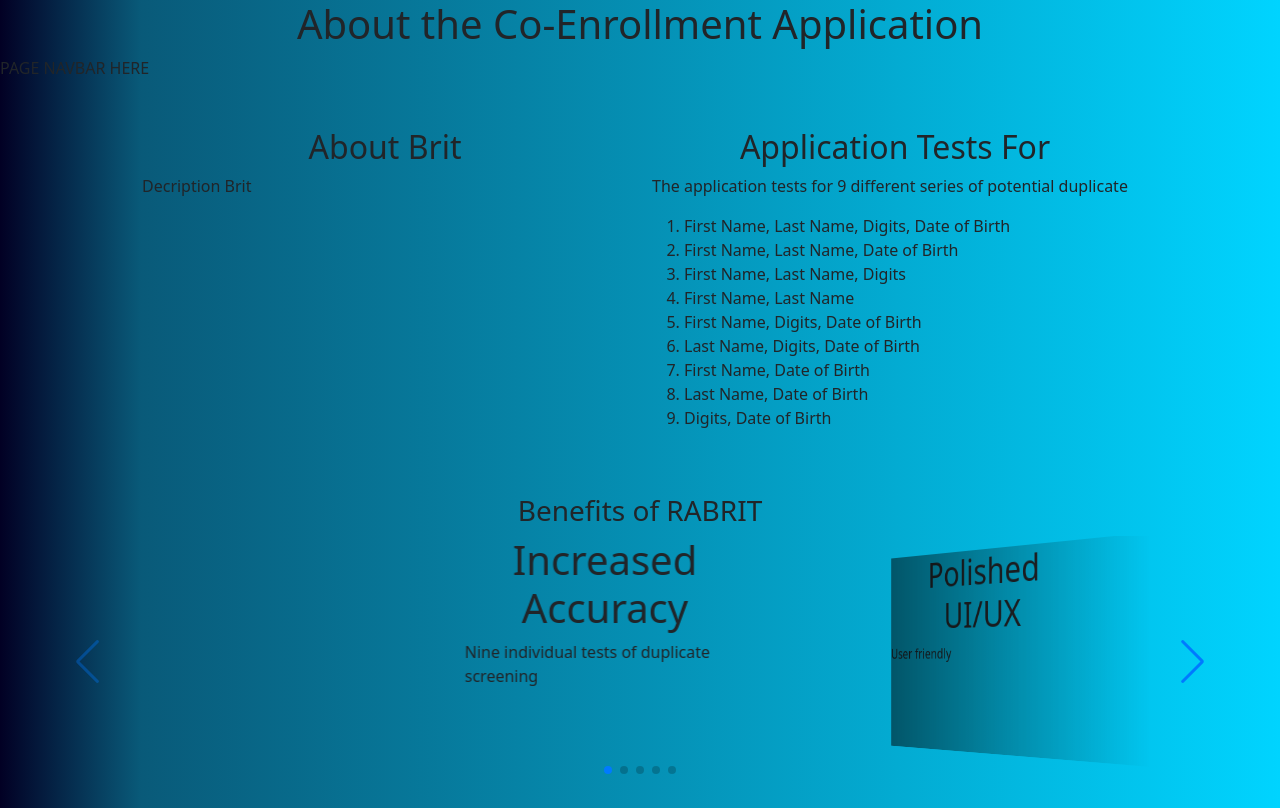
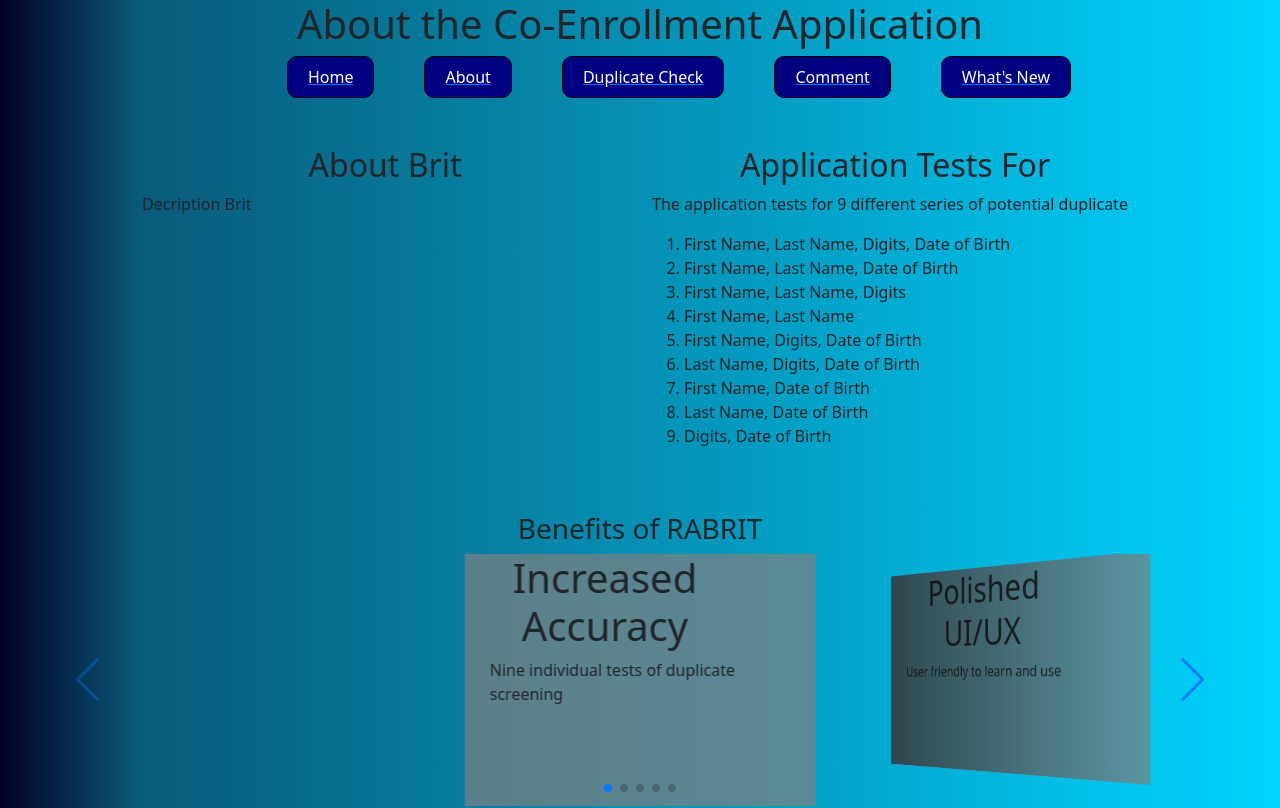
Before and after one commit to bsovic23/duplicate-check, a React (Create React App) app in the folder client/: page /duplicate-check/about in a window 1280 px wide. Shown: the top 808 px of the page. Built offline with nearby package versions, Linux system fonts and the light colour scheme.

Commit message:
created a page navbar, updated the list of error enrollment order, css format edits

```diff
--- a/client/src/components/DuplicateCheck/DuplicateCheckForm/index.js
+++ b/client/src/components/DuplicateCheck/DuplicateCheckForm/index.js
@@ -116,6 +116,7 @@ const DuplicateCheckForm = (props) => {
 
     const handleSubmitScreening = (event) => {
         event.preventDefault();
+        console.log(excelData);
         const resultScreeningOne = functionOneScreening(excelData);
         const resultScreeningTwo = functionTwoScreening(excelData);
         const resultScreeningThree = functionThreeScreening(excelData);
--- a/client/src/components/DuplicateCheck/DuplicateCheckImport/index.js
+++ b/client/src/components/DuplicateCheck/DuplicateCheckImport/index.js
@@ -38,10 +38,9 @@ const DuplicateCheckImport = () => {
       data.push(rowData);
     }
   });
-
-    // Use the 'data' array here or pass it to another function/component
     setExcelData(data);
   };
+
 
   return (
     <section class="duplicate-check-import">
--- a/client/src/components/DuplicateCheck/DuplicateCheckResults/index.js
+++ b/client/src/components/DuplicateCheck/DuplicateCheckResults/index.js
@@ -4,8 +4,6 @@ import 'bootstrap/dist/css/bootstrap.min.css';
 const DuplicateCheckResults = (props) => {
     const { results } = props;
     const [resultOne, resultTwo, resultThree, resultFour, resultFive, resultSix, resultSeven, resultEight, resultNine ] = results;
-    console.log(resultOne);
-    console.log(resultThree);
 
     return(
         <section class='duplicate-check-results'>
@@ -158,7 +156,7 @@ const DuplicateCheckResults = (props) => {
                         </div>
                     </div>
                     <div class="row">
-                        <h4>FN, LN, DOB, DIGITS</h4>
+                        <h4>LN, DOB, DIGITS</h4>
                         <div>
                             {resultSix.length > 1 ? (
                             <table border="1">
@@ -187,7 +185,7 @@ const DuplicateCheckResults = (props) => {
                         </div>
                     </div>
                     <div class="row">
-                        <h4>FN, LN</h4>
+                        <h4>FN, DOB</h4>
                         <div>
                             {resultSeven.length > 1 ? (
                             <table border="1">
--- /dev/null
+++ b/client/src/components/PageNavbar/index.js
@@ -0,0 +1,20 @@
+import React from 'react';
+import { Link } from 'react-router-dom';
+
+const PageNavbar = ({navElements}) => {
+    return(
+        <section class='page-navbar'>
+            <nav class="nav">
+                {navElements.map((nav) => (
+                    <Link key={nav.id} to={nav.link}>
+                        <button class='nav-link'>
+                            {nav.text}
+                        </button>
+                    </Link>
+                ))}
+            </nav>
+        </section>
+    )
+};
+
+export default PageNavbar;
--- a/client/src/index.css
+++ b/client/src/index.css
@@ -98,7 +98,7 @@ footer {
   color: yellow;
 }
 
-/* Navbar =============================================== */
+/* Home Navbar =============================================== */
 .navbar .nav-link {
   font-size: 20px;
   margin: 10px;
@@ -108,6 +108,31 @@ footer {
 .navbar .nav-link:hover {
   color: yellow;
   transition: 0.9s;
+}
+
+/* Page Navbar ================================================ */
+.page-navbar {
+  display: flex;
+  justify-content: center;
+  align-items: center;
+}
+
+.page-navbar .nav {
+  display: flex;
+  margin-left: 10%;
+}
+
+.page-navbar .nav-link {
+  margin-right: 50px; /* Optional: Add margin between the buttons */
+}
+
+.nav button {
+  color: white;
+  background-color: navy;
+  border-radius: 10px;
+  border: 1px solid black;
+  padding-left: 20px;
+  padding-right: 20px;
 }
 
 /* Duplicate Check ===================================== */
@@ -135,6 +160,10 @@ footer {
 }
 
 /* Duplicate Check Results ======= */
+.duplicate-check-results h3 {
+  padding-left: 20%;
+  padding-right: 20%;
+}
 
 .cell {
   padding: 8px;
@@ -178,6 +207,11 @@ th {
   background-size: cover;
   width: 300px;
   height: 300px;
+  background-color: rgba(128, 128, 128, 0.701);
+}
+
+.swiper-slide p {
+  margin-left: 25px;
 }
 
 .swiper-slide div {
--- a/client/src/pages/About.js
+++ b/client/src/pages/About.js
@@ -3,6 +3,7 @@ import 'bootstrap/dist/css/bootstrap.min.css';
 
 // Components
 import Footer from '../components/Footer';
+import PageNavbar from '../components/PageNavbar';
 
 // Swiper
 import { Swiper, SwiperSlide } from 'swiper/react';
@@ -14,13 +15,21 @@ import { EffectCoverflow, Keyboard, Pagination, Navigation } from 'swiper/module
 import 'swiper/css';
 
 function About() {
+    const navChoices = [
+        {id: 1, text: "Home", link: "/"},
+        {id: 2, text: "About", link: "/about"},
+        {id: 3, text: "Duplicate Check", link: "/duplicate"},
+        {id: 4, text: "Comment", link: "/"},
+        {id: 5, text: "What's New", link: "/"}
+    ];
+
     return(
         <section>
             <section>
                 <h1>About the Co-Enrollment Application</h1>
             </section>
             <section>
-                PAGE NAVBAR HERE
+                <PageNavbar navElements={navChoices} />
             </section>
             <section class="container">
                 <div class="m-5 row">
@@ -80,7 +89,7 @@ function About() {
                     <SwiperSlide>
                         <div>
                             <h1>Polished UI/UX</h1>
-                            <p>User friendly</p>
+                            <p>User friendly to learn and use</p>
                         </div>
                     </SwiperSlide>
                     <SwiperSlide>
--- a/client/src/pages/DuplicateCheck.js
+++ b/client/src/pages/DuplicateCheck.js
@@ -1,17 +1,17 @@
 import React, { useState } from 'react';
 
 // Component Imports
-import Navbar from '../components/Navbar';
+import PageNavbar from '../components/PageNavbar';
 import DuplicateCheckImport from '../components/DuplicateCheck/DuplicateCheckImport';
 import Footer from '../components/Footer';
 
 const DuplicateCheck = () => {
     const navChoices = [
-        {id: 1, text: "Home", link: "/duplicate-check/"},
-        {id: 2, text: "About", link: "/duplicate-check/about"},
-        {id: 3, text: "Duplicate Check", link: "/duplicate-check/duplicate"},
-        {id: 4, text: "Comment", link: "/duplicate-check/"},
-        {id: 5, text: "What's New", link: "/duplicate-check/"}
+        {id: 1, text: "Home", link: "/"},
+        {id: 2, text: "About", link: "/about"},
+        {id: 3, text: "Duplicate Check", link: "/duplicate"},
+        {id: 4, text: "Comment", link: "/"},
+        {id: 5, text: "What's New", link: "/"}
     ];
 
     return(
@@ -20,7 +20,7 @@ const DuplicateCheck = () => {
                 <h1>Duplicate Check</h1>
             </section>
             <div>
-                <Navbar navElements={navChoices} />
+                < PageNavbar navElements={navChoices} />
             </div>
             <section>
                 < DuplicateCheckImport />
--- a/client/src/pages/Home.js
+++ b/client/src/pages/Home.js
@@ -11,7 +11,7 @@ const Home = () => {
         {id: 2, text: "About", link: "/about"},
         {id: 3, text: "Duplicate Check", link: "/duplicate"},
         {id: 4, text: "Comment", link: "/"},
-        {id: 5, text: "What's New", link: "/duplicate-check/"}
+        {id: 5, text: "What's New", link: "/"}
     ];
 
     return (
```
